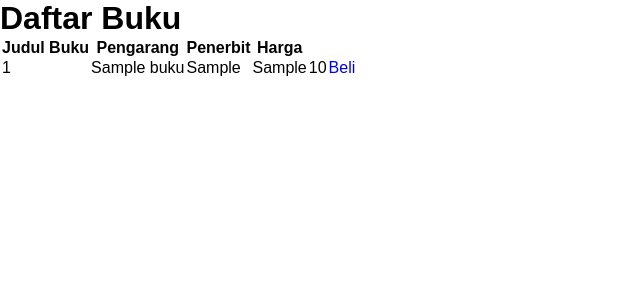
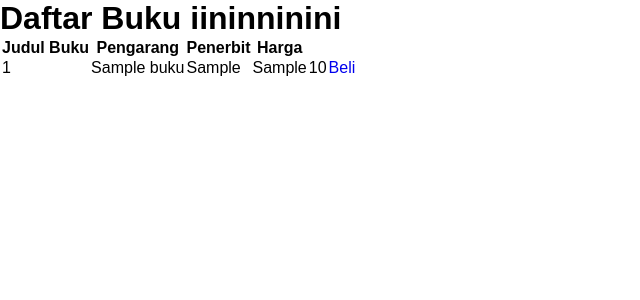
Before and after one commit to inikelompok-7/PA-WEB, a PHP site: page /buku.php in a window 1280 px wide. Shown: the part 50-350 px from the top of the page, without its empty margins (0-640 px from the left). Run offline with PHP 8.4, Linux system fonts and the light colour scheme; tables that the repository leaves empty or names only in its code hold one stand-in row (values such as "Sample post").

Commit message:
nyoba push

```diff
--- a/buku.php
+++ b/buku.php
@@ -30,7 +30,7 @@
          </ul>
        </div>
      </nav>
-  <h1>Daftar Buku</h1>
+  <h1>Daftar Buku iininninini</h1>
 
   <table>
     <thead>
```
